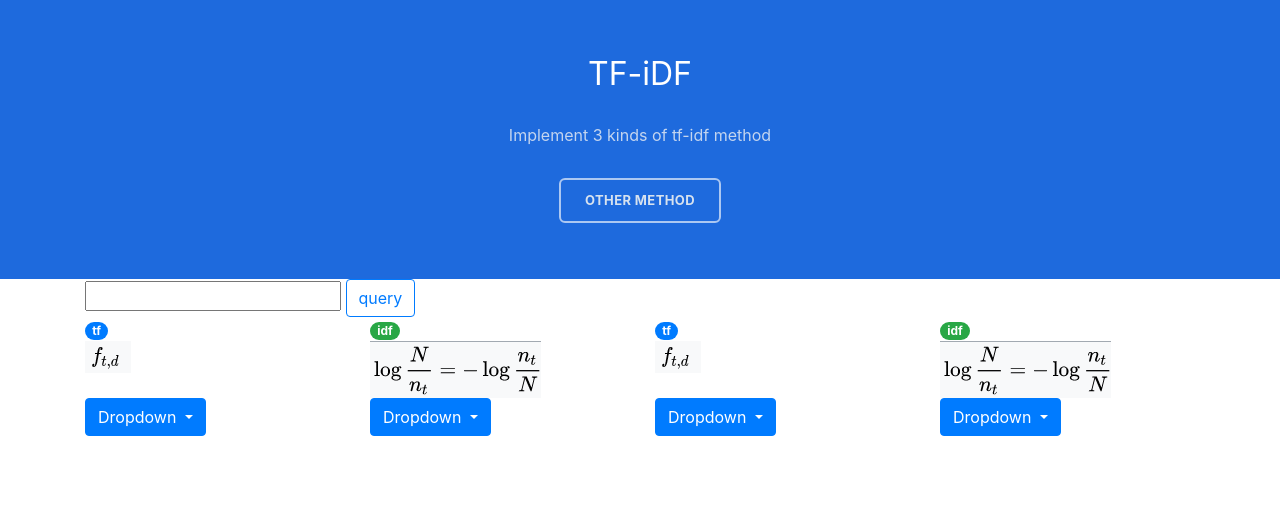
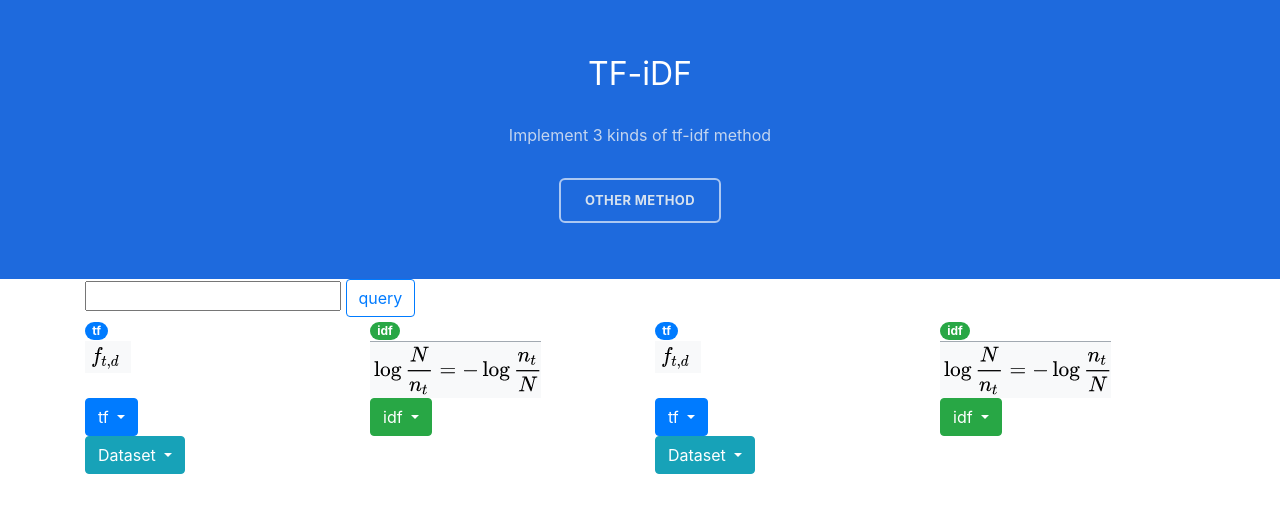
Before and after one commit to jefffang19/ir_hw, a Django app: page /search_engine/tfidf in a window 1280 px wide. Shown: the top 513 px of the page. Run offline with Django 3.2, Linux system fonts and the light colour scheme; some libraries are stand-ins or nearby versions.

Commit message:
Fix idf calculate bug, add choose dataset

```diff
--- a/hw4/hw_server/search_engine/hw4_controller/tf_idf.py
+++ b/hw4/hw_server/search_engine/hw4_controller/tf_idf.py
@@ -17,9 +17,9 @@ def show_tfidef(request):
         # get the tfidf method user chose
         tfidf_method = [int(request.POST['ltf']), int(request.POST['lidf']), int(request.POST['rtf']), int(request.POST['ridf'])]
 
-        l_tfidf = tfidf(origin_keyword, tfidf_method[0], tfidf_method[1])
+        l_tfidf = tfidf(origin_keyword, tfidf_method[0], tfidf_method[1], int(request.POST['ldata']))
         l_tfidf.sort(key=lambda x: x[1], reverse=True)
-        r_tfidf = tfidf(origin_keyword, tfidf_method[2], tfidf_method[3])
+        r_tfidf = tfidf(origin_keyword, tfidf_method[2], tfidf_method[3], int(request.POST['rdata']))
         r_tfidf.sort(key=lambda x: x[1], reverse=True)
 
         # prepare data for template
--- a/hw4/hw_server/search_engine/templates/search_engine/tfidf.html
+++ b/hw4/hw_server/search_engine/templates/search_engine/tfidf.html
@@ -71,24 +71,43 @@
         <div class="container">
             <div class="row">
                 <div class="col-md-3">
-                    <div class="dropdown"><button class="btn btn-primary dropdown-toggle" data-toggle="dropdown" aria-expanded="false" type="button">Dropdown </button>
+                    <div class="dropdown"><button class="btn btn-primary dropdown-toggle" data-toggle="dropdown" aria-expanded="false" type="button">tf </button>
                         <div class="dropdown-menu"><a class="dropdown-item" id="l_tf_1">raw count</a><a class="dropdown-item" id="l_tf_2">term frequency</a><a class="dropdown-item" id="l_tf_3">log normalization</a></div>
                     </div>
                 </div>
                 <div class="col-md-3">
-                    <div class="dropdown"><button class="btn btn-primary dropdown-toggle" data-toggle="dropdown" aria-expanded="false" type="button">Dropdown </button>
+                    <div class="dropdown"><button class="btn btn-success dropdown-toggle" data-toggle="dropdown" aria-expanded="false" type="button">idf </button>
                         <div class="dropdown-menu"><a class="dropdown-item" id="l_idf_1">inverse document frequency</a><a class="dropdown-item" id="l_idf_2">unary</a><a class="dropdown-item" id="l_idf_3">inverse document frequency smooth</a></div>
                     </div>
                 </div>
                 <div class="col-md-3">
-                    <div class="dropdown"><button class="btn btn-primary dropdown-toggle" data-toggle="dropdown" aria-expanded="false" type="button">Dropdown </button>
+                    <div class="dropdown"><button class="btn btn-primary dropdown-toggle" data-toggle="dropdown" aria-expanded="false" type="button">tf </button>
                         <div class="dropdown-menu"><a class="dropdown-item" id="r_tf_1">raw count</a><a class="dropdown-item" id="r_tf_2">term frequency</a><a class="dropdown-item" id="r_tf_3">log normalization</a></div>
                     </div>
                 </div>
                 <div class="col-md-3">
-                    <div class="dropdown"><button class="btn btn-primary dropdown-toggle" data-toggle="dropdown" aria-expanded="false" type="button">Dropdown </button>
+                    <div class="dropdown"><button class="btn btn-success dropdown-toggle" data-toggle="dropdown" aria-expanded="false" type="button">idf </button>
                         <div class="dropdown-menu"><a class="dropdown-item" id="r_idf_1">inverse document frequency</a><a class="dropdown-item" id="r_idf_2">unary</a><a class="dropdown-item" id="r_idf_3">inverse document frequency smooth</a></div>
                     </div>
+                </div>
+            </div>
+        </div>
+{#        choose dataset #}
+        <div class="container">
+            <div class="row">
+                <div class="col-md-3">
+                    <div class="dropdown"><button class="btn btn-info dropdown-toggle" data-toggle="dropdown" aria-expanded="false" type="button">Dataset </button>
+                        <div class="dropdown-menu"><a class="dropdown-item" id="l_dataset_1">colorectal cancer</a><a class="dropdown-item" id="l_dataset_2">genetic disease</a></div>
+                    </div>
+                </div>
+                <div class="col-md-3" id="ld">
+                </div>
+                <div class="col-md-3">
+                    <div class="dropdown"><button class="btn btn-info dropdown-toggle" data-toggle="dropdown" aria-expanded="false" type="button">Dataset </button>
+                        <div class="dropdown-menu"><a class="dropdown-item" id="r_dataset_1">colorectal cancer</a><a class="dropdown-item" id="r_dataset_2">genetic disease</a></div>
+                    </div>
+                </div>
+                <div class="col-md-3" id="rd">
                 </div>
             </div>
         </div>
@@ -131,6 +150,8 @@
         var l_idf = 0;
         var r_tf = 0;
         var r_idf = 0;
+        var l_dataset = 0;
+        var r_dataset = 0;
 
         {#window.onload = function () {#}
         {##}
@@ -188,6 +209,31 @@
             document.getElementById('image3').src = "{% static formula|get_element:5 %}";
             r_idf = 2;
         });
+        {# dataset #}
+        document.getElementById('l_dataset_1').addEventListener('click', function () {
+            var label = document.getElementById('ld');
+            label.innerHTML = "";
+            label.innerHTML += '<h5>colorectal cancer</h5>';
+            l_dataset = 0;
+        });
+        document.getElementById('l_dataset_2').addEventListener('click', function () {
+            var label = document.getElementById('ld');
+            label.innerHTML = "";
+            label.innerHTML += '<h5>genetic disease</h5>';
+            l_dataset = 1;
+        });
+        document.getElementById('r_dataset_1').addEventListener('click', function () {
+            var label = document.getElementById('rd');
+            label.innerHTML = "";
+            label.innerHTML += '<h5>colorectal cancer</h5>';
+            r_dataset = 0;
+        });
+        document.getElementById('r_dataset_2').addEventListener('click', function () {
+            var label = document.getElementById('rd');
+            label.innerHTML = "";
+            label.innerHTML += '<h5>genetic disease</h5>';
+            r_dataset = 1;
+        });
 
         function sendQuery(){
             // clear list
@@ -199,7 +245,7 @@
             $.ajax({
                 url: "/search_engine/tfidf",
                 type: 'POST',
-                data:{keyword:keyword, ltf: l_tf, lidf: l_idf, rtf: r_tf, ridf: r_idf},
+                data:{keyword:keyword, ltf: l_tf, lidf: l_idf, rtf: r_tf, ridf: r_idf, ldata: l_dataset, rdata: r_dataset},
                 success: function (data) {
                     var l_list = document.getElementById("l_title_list");
                     var r_list = document.getElementById("r_title_list");
@@ -216,7 +262,7 @@
                     for (i=0;i<data['r_titles'].length;i++){
                         r_list.innerHTML += '<a href="#" class="list-group-item list-group-item-action flex-column align-items-start">\n' +
                             '                                <div class="d-flex w-100 justify-content-between">\n' +
-                            '                                  <small>tfidf:' + data['r_weights'][i] + '</small>\n' +
+                            '                                  <small>query term weight:' + data['r_weights'][i] + '</small>\n' +
                             '                                </div>\n' +
                             '                                <p class="mb-1">' + data['r_titles'][i] + '</p>\n' +
                             '                              </a>';
```
Also changed, not shown: hw4/hw_server/search_engine/hw4_controller/tfidf_algorithm.py (+19 -4 lines).
